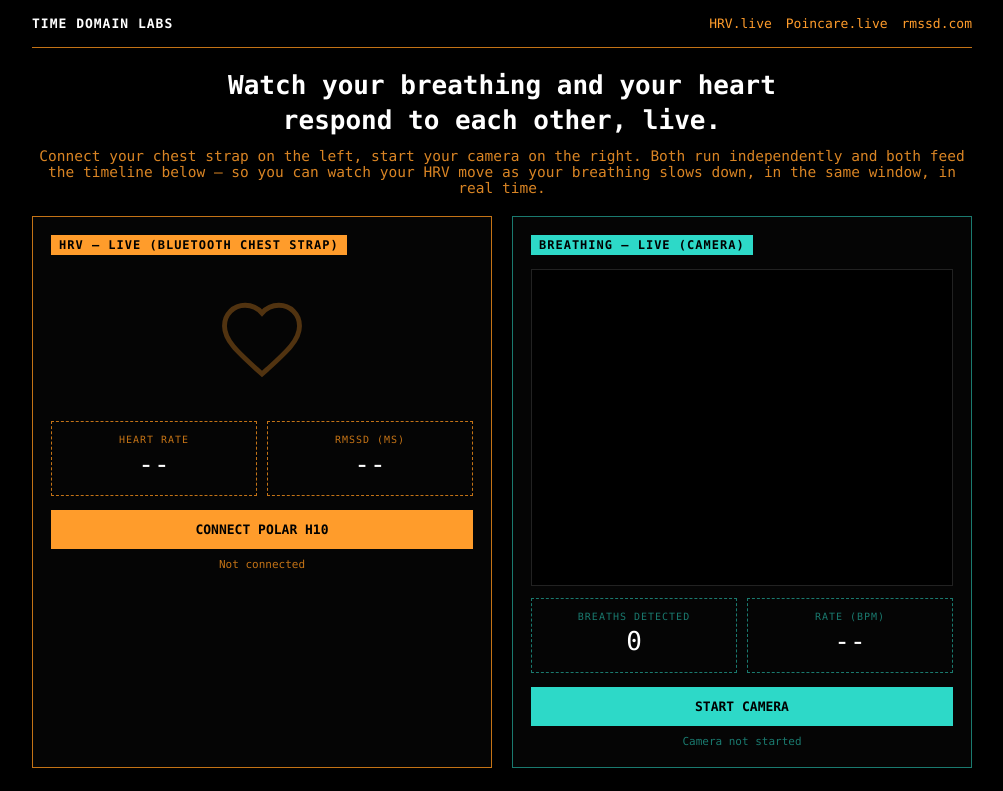
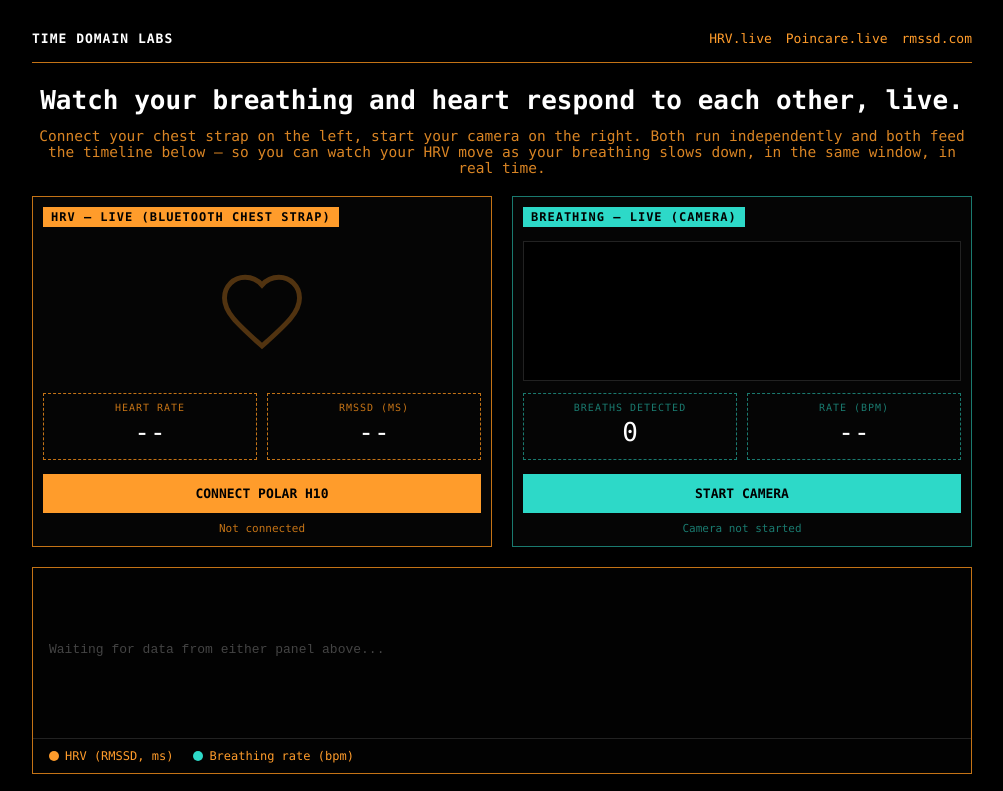
Before and after one commit to hetviprajapati/hrv-live, a Next.js app: page /hrv-breathing-live in a window 1280 px wide. Shown: the top 791 px of the page, without its empty margins (138-1141 px from the left). Built offline with nearby package versions, Linux system fonts and the light colour scheme.

Commit message:
hrv-breathing-live screen fix and other fix

```diff
--- a/src/app/globals.css
+++ b/src/app/globals.css
@@ -23,4 +23,5 @@ body {
   font-family: 'Consolas', 'Courier New', Courier, monospace;
   min-height: 100vh;
   font-size: 13px;
+  padding: 15px;
 }
--- a/src/app/hrv-breathing-live/page.css
+++ b/src/app/hrv-breathing-live/page.css
@@ -100,7 +100,7 @@
 
     background: var(--panel);
 
-    padding: 18px;
+    padding: 10px;
   }
 
   .panel.hrv {
@@ -144,7 +144,7 @@
 
     background: #000;
 
-    aspect-ratio: 4 / 3;
+    height: 140px;
 
     overflow: hidden;
 
@@ -190,7 +190,7 @@
 
     text-align: center;
 
-    padding: 16px;
+    padding: 10px;
   }
   /* ---------------------------------------------------------
    HEART
@@ -241,7 +241,7 @@
 
     text-align: center;
 
-    padding: 12px;
+    padding: 8px;
   }
 
   .panel.breath .gauge {
@@ -318,7 +318,7 @@
 --------------------------------------------------------- */
 
   .combined-panel {
-    margin-top: 24px;
+    margin-top: 20px;
 
     border: 1px solid var(--dim-orange);
 
@@ -328,7 +328,7 @@
   .combined-panel canvas {
     width: 100%;
 
-    height: 220px;
+    height: 170px;
 
     display: block;
 
--- a/src/app/hrv-breathing-live/page.tsx
+++ b/src/app/hrv-breathing-live/page.tsx
@@ -580,11 +580,7 @@ export default function LiveHrvBreathingPage() {
       {/* HERO */}
 
       <div className="hero">
-        <h1>
-          Watch your breathing and your heart
-          <br />
-          respond to each other, live.
-        </h1>
+        <h1>Watch your breathing and heart respond to each other, live.</h1>
 
         <p className="sub">
           Connect your chest strap on the left, start your camera on the right. Both run independently and both feed the timeline below — so
--- a/src/app/page.css
+++ b/src/app/page.css
@@ -205,6 +205,10 @@
   margin-top: 10px;
   background: #020202;
   position: relative;
+}
+.graph-area-declaimer {
+  margin-top: 8px;
+  font-size: 11.5px;
 }
 #traceCanvas {
   width: 100%;
```
Also changed, not shown: src/app/components/HrvMarketPanel.tsx (+5 -3 lines).
